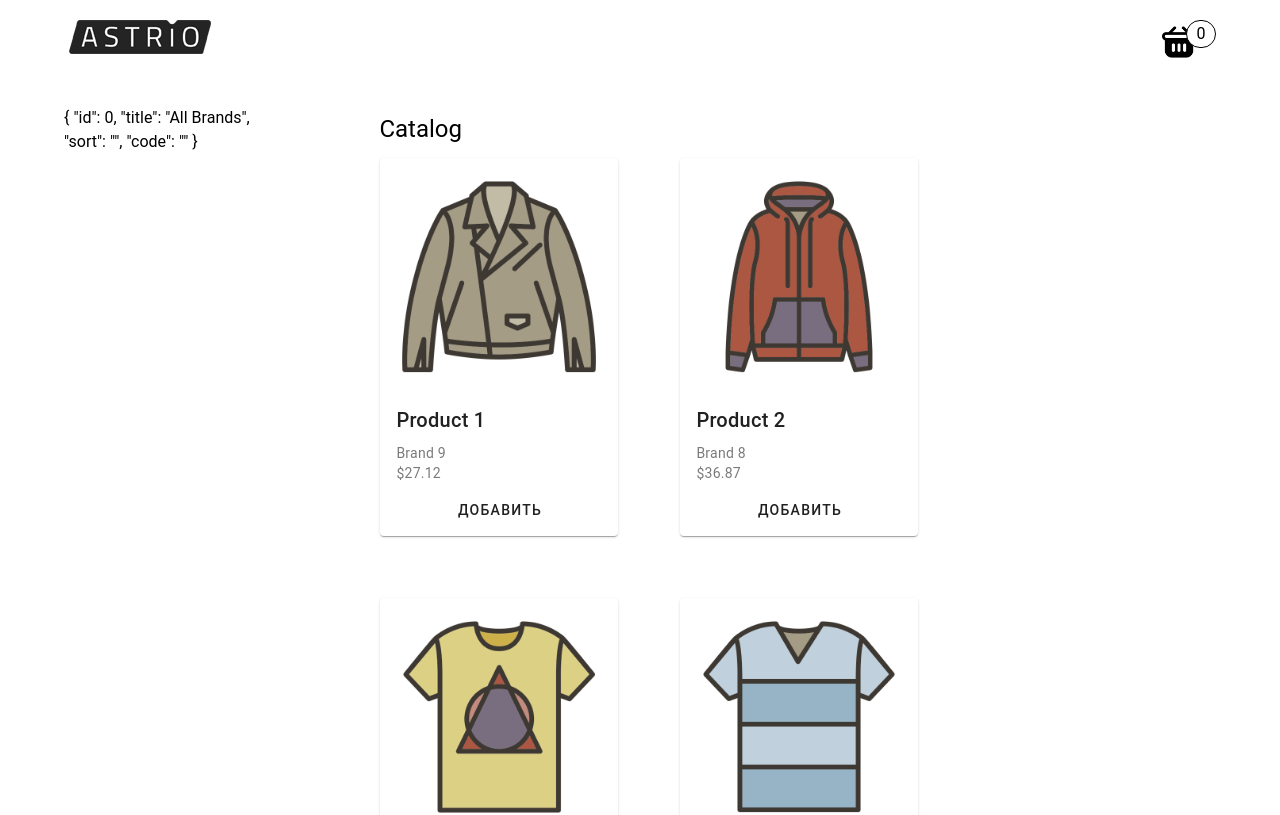
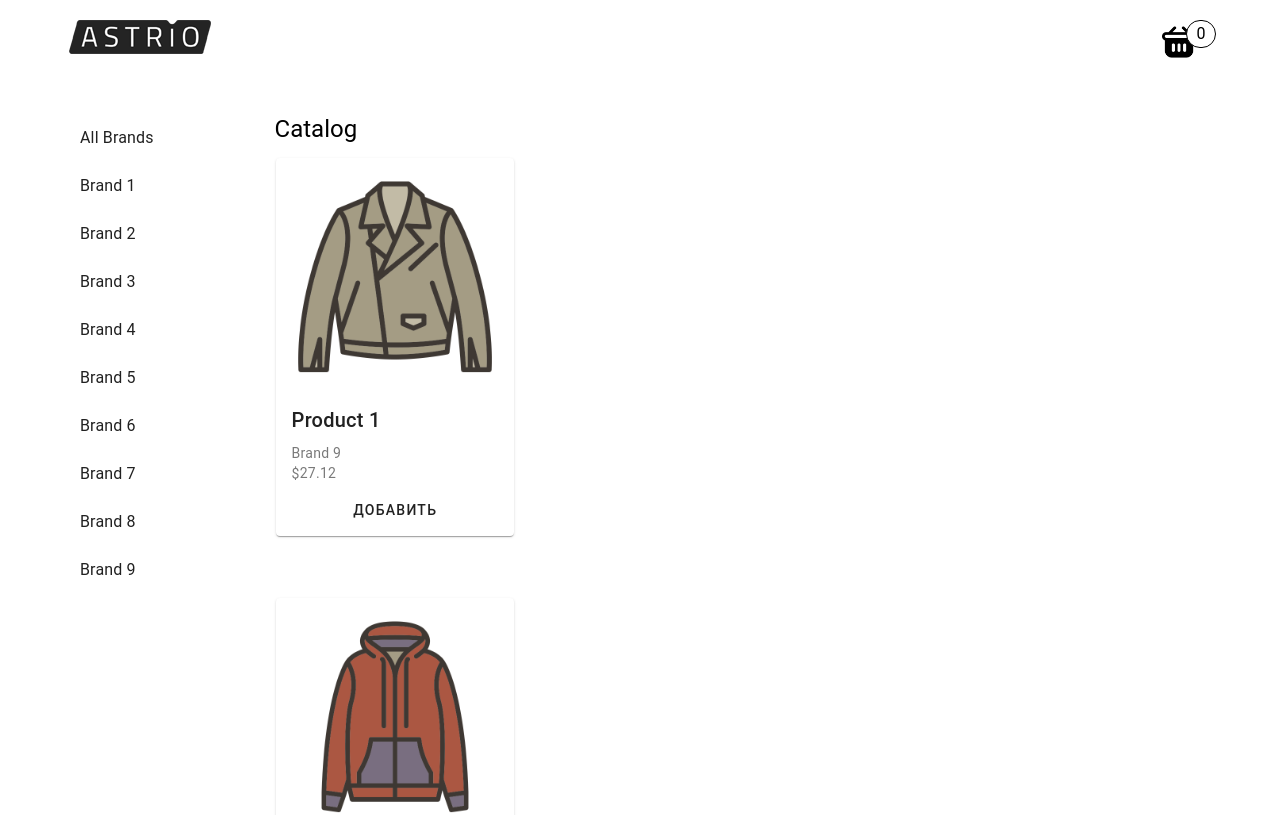
Before and after one commit to alekseevnagirl/AP3-nuxt-store, a Nuxt app in the folder AP3-store/: page / in a window 1280 px wide. Shown: the top 815 px of the page. Built offline with nearby package versions, Linux system fonts and the light colour scheme.

Commit message:
Фикс фильтров

```diff
--- a/AP3-store/components/Filter.vue
+++ b/AP3-store/components/Filter.vue
@@ -1,30 +1,26 @@
 <template>
     <div>
-        {{ selectedFilterData }}
         <div class="filter__select">
+            {{ selectedFilterData }}
             <v-select
                 v-model="selectedFilterData"
                 :items="filterData"
                 item-text="title"
                 item-value="id"
                 return-object
+                @update:model-value="filterOut"
             />
         </div>
 
         <div class="filter__list">
             <v-list
                 v-model="selectedFilterData"
-                lines="one"
                 :items="filterData"
-                @update:selected="filterOut">
-                <!--<v-list-item
-                    v-for="(data, dataIndex) in filterData"
-                    :key="dataIndex"
+                item-text="title"
+                item-value="id"
+                @update:selected="filterOut"
+            />
 
-                    :title="data.title"
-                    :class="selectedId === data.id ? 'filter__list__selected' : ''"
-                    @click="filterOut(data.id)"/>-->
-            </v-list>
         </div>
     </div>
 </template>
@@ -34,11 +30,10 @@
 
     const props = defineProps<{ filterData: Brand[]}>();
     const emit = defineEmits(["selectedFilter"]);
-
     const selectedFilterData = ref(props.filterData[0]);
 
-    const filterOut = () => {
-        emit('selectedFilter', selectedFilterData.value.id);
+    function filterOut(selectedIds: unknown) {
+        emit('selectedFilter', (selectedIds as number[])[0]);
     }
 </script>
 
@@ -46,11 +41,11 @@
     .filter__select {
         display: none;
     }
+    .filter__list__selected {
+        text-decoration: underline;
+    }
     .filter__list {
         display: block;
-    }
-    .filter__list__selected {
-        text-decoration: underline;
     }
     @media(max-width: 768px) {
         .filter__select {
--- a/AP3-store/package.json
+++ b/AP3-store/package.json
@@ -13,6 +13,7 @@
     "@nuxt/eslint": "^0.6.1",
     "@pinia/nuxt": "^0.6.1",
     "@vue/runtime-dom": "^3.5.12",
+    "esrun": "^3.2.26",
     "lodash.clonedeep": "^4.5.0",
     "nuxt": "^3.13.2",
     "pinia": "^2.1.7",
--- a/AP3-store/tsconfig.json
+++ b/AP3-store/tsconfig.json
@@ -1,4 +1,8 @@
 {
   // https://nuxt.com/docs/guide/concepts/typescript
-  "extends": "./.nuxt/tsconfig.json"
+  "extends": "./.nuxt/tsconfig.json",
+  "compilerOptions": {
+    "target": "es2022",
+    "module": "Node16"
+  }
 }
```
Also changed, not shown: 1 other file (tests, documents, lock files or other folders).
